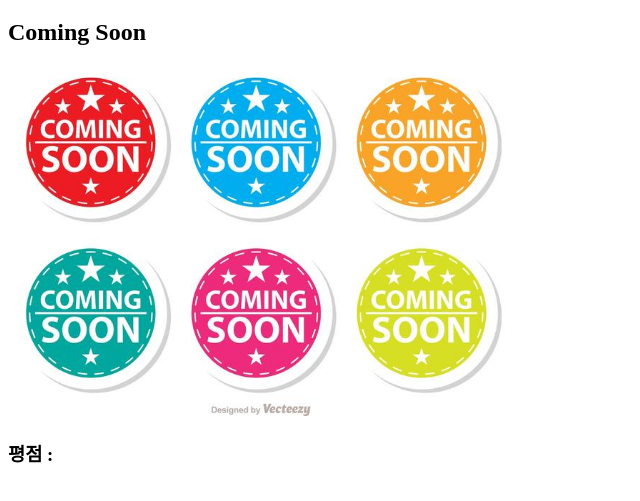
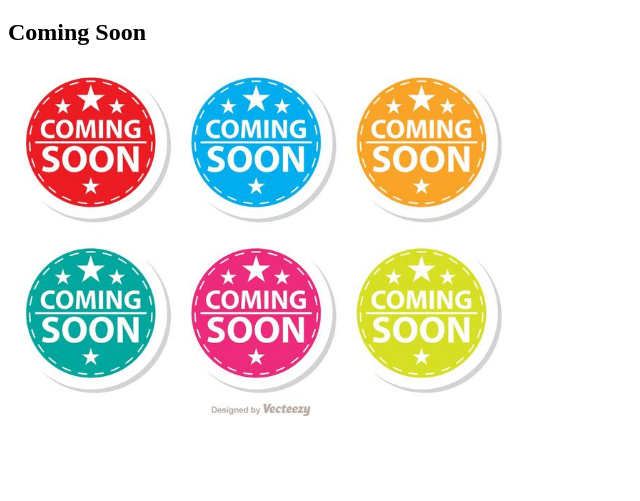
Before and after one commit to jongwon9422/PARK, a plain HTML site: page 6.html in a window 1280 px wide. Shown: the part 61-562 px from the top of the page, without its empty margins (0-640 px from the left). Drawn offline with Linux system fonts and the light colour scheme.

Commit message:
Add files via upload

```diff
--- a/6.html
+++ b/6.html
@@ -8,6 +8,5 @@
     <h1>YOOJIN's Pick<h1>
     <h2>Coming Soon</h2>
     <img src="6.jpg" width="500">
-    <h3>평점 : </h3>
   </body>
 </html>
```
